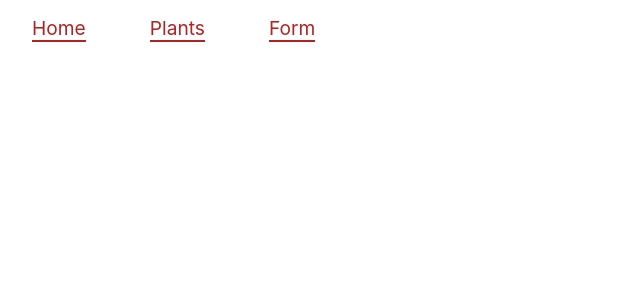
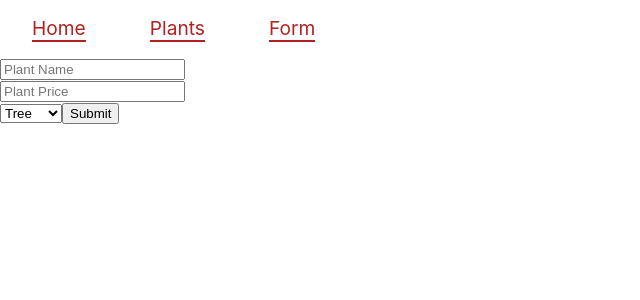
Before and after one commit to StephenthatsPH/phase-2-react-project, a React (Create React App) app: page /form in a window 1280 px wide. Shown: the top 300 px of the page, without its empty margins (0-640 px from the left). Built offline with nearby package versions, Linux system fonts and the light colour scheme.

Commit message:
Basic Form layout Added Category:bushes

```diff
--- a/db/db.json
+++ b/db/db.json
@@ -1,7 +1,8 @@
 {
     "category": [
       "flowers",
-      "trees"
+      "trees",
+      "bushes"
     ],
     "product": [
       {
--- a/src/components/Form.jsx
+++ b/src/components/Form.jsx
@@ -1,9 +1,30 @@
-
+import { useState } from 'react';
 
 function Form() {
+    const [plantName, setPlantName] = useState("");
+    const [plantPrice, setPlantPrice] = useState();
+
+    function handlePlantNameChange(event) {
+        setPlantName(event.target.value);
+    }
+
+    function handlePlantPriceChange(event) {
+        setPlantPrice(event.target.value);
+    }
     return (
         <div>
-
+            <form>
+                <input type="text" onChange={handlePlantNameChange} value={plantName} placeholder="Plant Name"/>
+                <br />
+                <input type="text" onChange={handlePlantPriceChange} value={plantPrice} placeholder="Plant Price"/>
+                <br/>
+                <select>
+                    <option value="tree">Tree</option>
+                    <option value="bush">Bush</option>
+                    <option value="flower">Flower</option>
+                </select>
+                <button>Submit</button>
+            </form>
         </div>
     );
 }
--- a/src/components/Header.jsx
+++ b/src/components/Header.jsx
@@ -1,5 +1,5 @@
+import { Route, Switch } from "react-router-dom";
 import NavBar from "./Navbar";
-import { Route, Switch } from "react-router-dom";
 import Home from "./Home";
 import Plants from "./Plants";
 import Form from "./Form";
```
Also changed, not shown: src/components/Navbar.jsx (+5 -5 lines).
